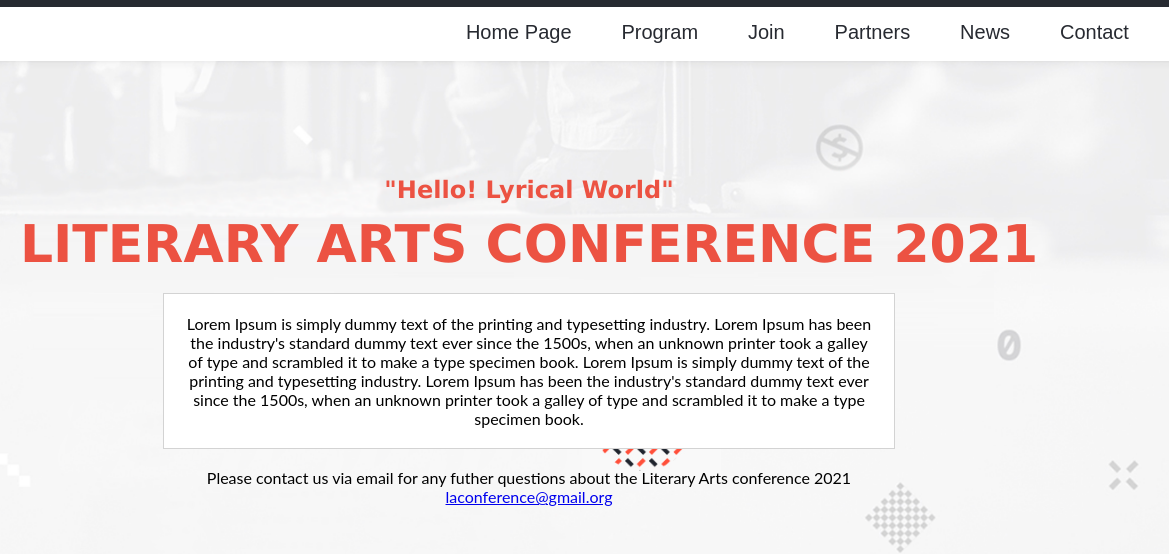
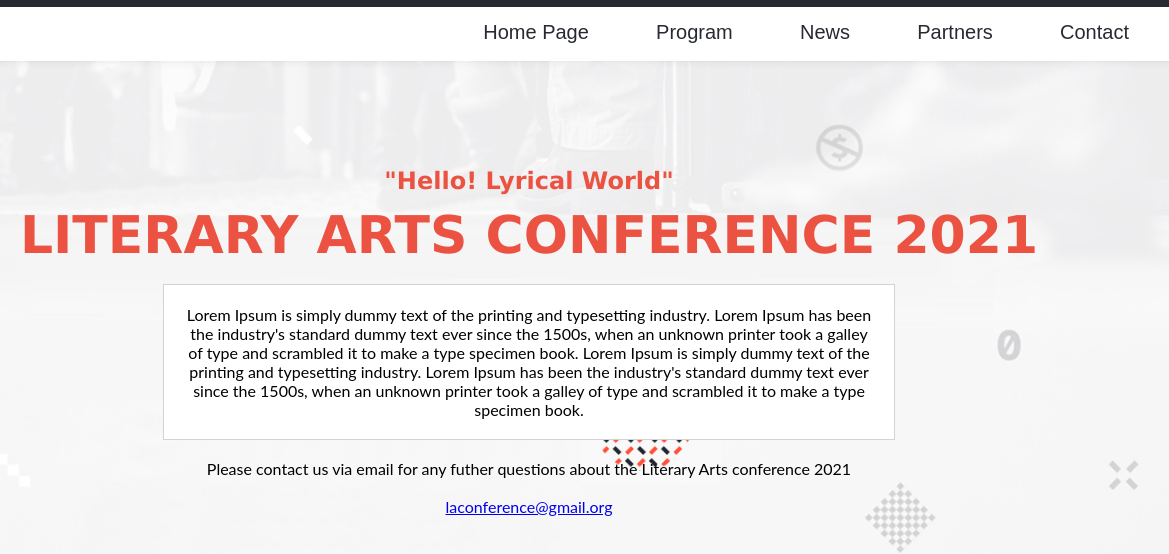
Before and after one commit to chaw-bot/Portal-Capstone-Project, a plain HTML site: page about.html in a window 1280 px wide. Shown: the part 32-586 px from the top of the page, 111-1280 px from the left. Drawn offline with Linux system fonts and the light colour scheme.

Commit message:
Add links to about page

```diff
--- a/about.html
+++ b/about.html
@@ -42,10 +42,9 @@
         <ul class="nav-bar-list">
           <li><a href="index.html" class="nav-bar-item" onclick="closeMenu();">Home Page</a></li>
           <li><a href="#program" class="nav-bar-item" onclick="closeMenu();">Program</a></li>
-          <li><a href="#join" class="nav-bar-item" onclick="closeMenu();">Join</a></li>
-          <li><a href="#" class="nav-bar-item" onclick="closeMenu();">Partners</a></li>
-          <li><a href="#" class="nav-bar-item" onclick="closeMenu();">News</a></li>
-          <li><a href="#" class="nav-bar-item" onclick="closeMenu();">Contact</a></li>
+          <li><a href="#news" class="nav-bar-item" onclick="closeMenu();">News</a></li>
+          <li><a href="#partners" class="nav-bar-item" onclick="closeMenu();">Partners</a></li>
+          <li><a href="#contact" class="nav-bar-item" onclick="closeMenu();">Contact</a></li>
         </ul>
       </div>
 
@@ -55,10 +54,9 @@
         </li>
         <li><a href="index.html" class="nav-bar-item">Home Page</a></li>
         <li><a href="#program" class="nav-bar-item">Program</a></li>
-        <li><a href="#join" class="nav-bar-item">Join</a></li>
-        <li><a href="#" class="nav-bar-item">Partners</a></li>
-        <li><a href="#" class="nav-bar-item">News</a></li>
-        <li><a href="#" class="nav-bar-item">Contact</a></li>
+        <li><a href="#news" class="nav-bar-item">News</a></li>
+        <li><a href="#partners" class="nav-bar-item">Partners</a></li>
+        <li><a href="#contact" class="nav-bar-item">Contact</a></li>
       </ul>
     </nav>
   </header>
@@ -91,11 +89,12 @@
 
       <br>
 
-      <p>Please contact us via email for any futher questions about the Literary Arts conference 2021</p>
+      <p id="contact">Please contact us via email for any futher questions about the Literary Arts conference 2021</p>
+      <br>
       <p><a href="#">laconference@gmail.org</a></p>
     </section>
 
-    <section class="aboutLogo">
+    <section class="aboutLogo" id="program">
       <div class="heading-group">
         <h3>Literary Arts Conference 2021 Logo</h3>
         <hr class="heading-line">
@@ -129,7 +128,7 @@
       </div>
       <br>
 
-      <div class="conferenceImage">
+      <div class="conferenceImage" id="news">
         <div class="conferenceImage1">
           <img src="images/conference1.jpg" alt="conference1" class="image1">
         </div>
@@ -140,7 +139,7 @@
       </div>
     </section>
 
-    <section class="partner">
+    <section class="partner" id="partners">
       <div class="heading-group">
         <h3 class="heading1">Partners</h3>
         <hr class="heading-line">
```
